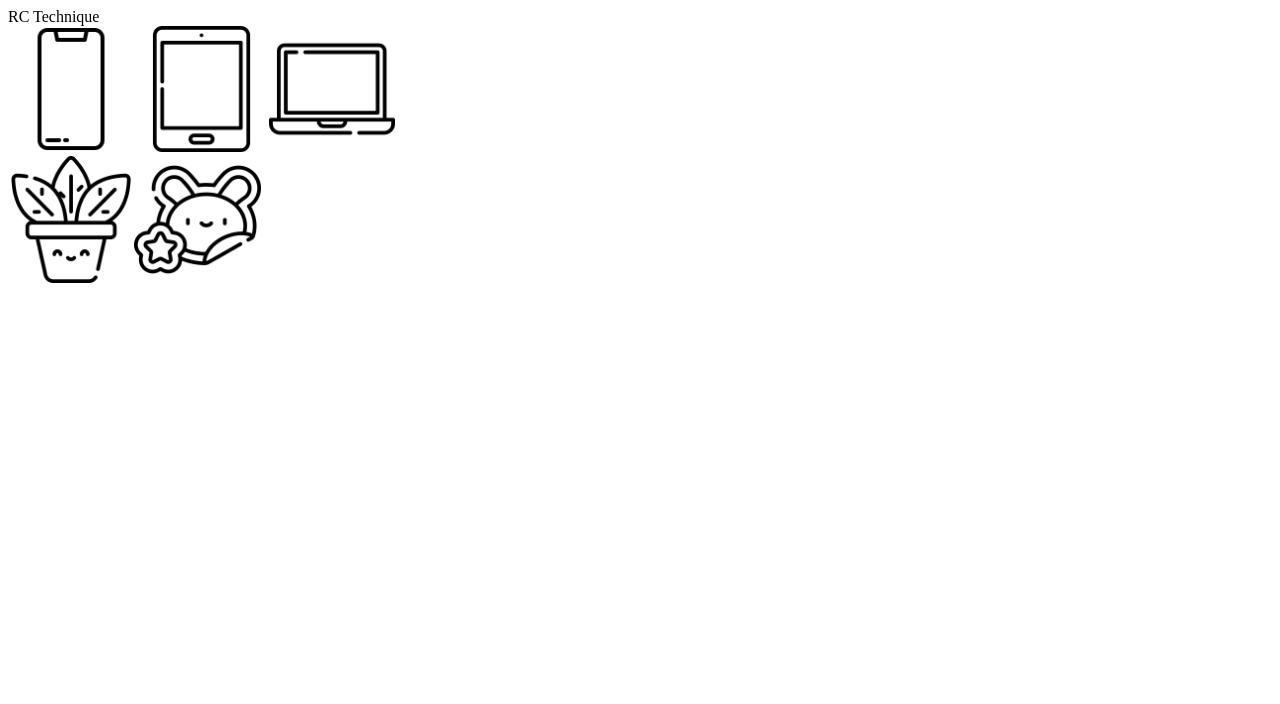
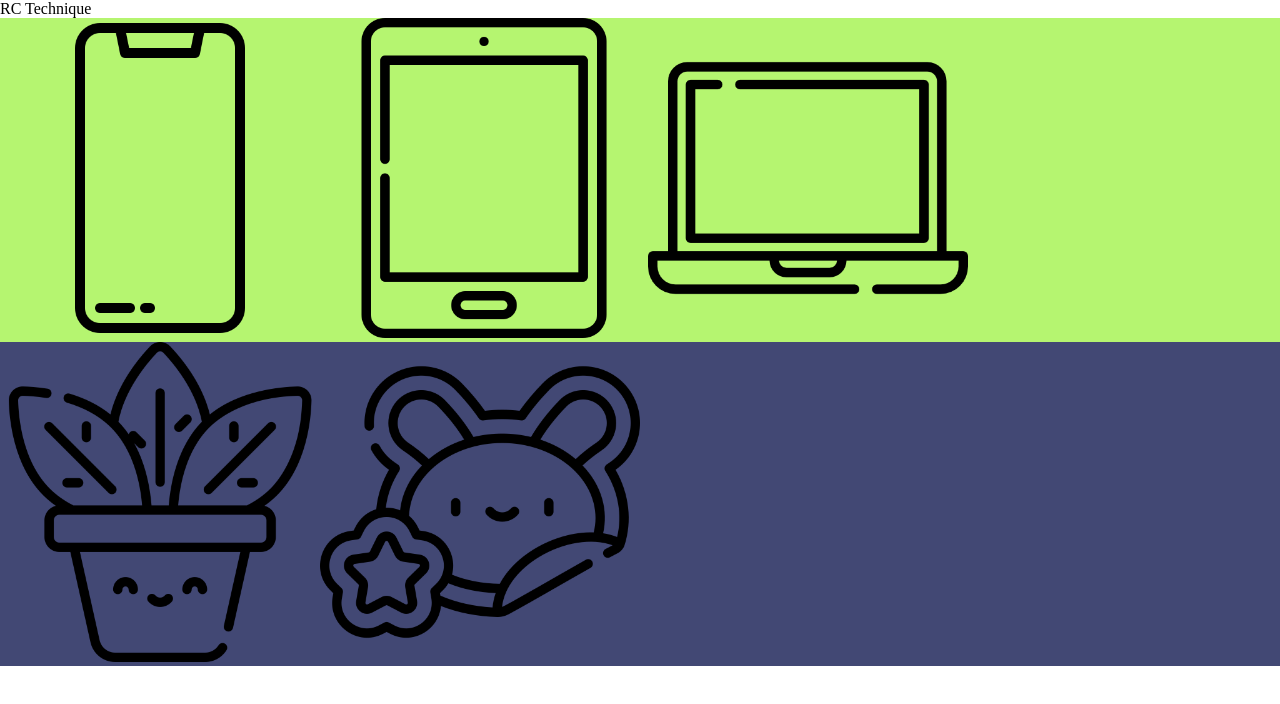
Before and after one commit to Ch3ru09/rctechnique, a React (Create React App) app: page / in a window 1280 px wide. Shown: the top 704 px of the page. Built offline with nearby package versions, Linux system fonts and the light colour scheme.

Commit message:
added colored backgrounds

```diff
--- a/src/Lobby.js
+++ b/src/Lobby.js
@@ -2,25 +2,23 @@ import React from 'react'
 
 export default class Lobby extends React.Component {
   constructor (props) {
-    super(props)
-    this.state = {
-
-    }
+    super(props);
+    this.state = {};
   }
 
   handleImageClick(page) {
-    this.props.changePage(page)
+    this.props.changePage(page);
   }
 
   render() {
     return (
       <>
-        <div className="container">
+        <div className="container bg-primary-200">
           <img src="smartphone.png" alt="phone" onClick={() => {this.handleImageClick("phones")}} /> {/* https://www.flaticon.com/free-icons/phone */}
           <img src="tablet.png" alt="tablet" onClick={() => {this.handleImageClick("tablets")}} /> {/* https://www.flaticon.com/free-icons/tablet */}
           <img src="laptop.png" alt="laptop" onClick={() => {this.handleImageClick("laptops")}} /> {/* https://www.flaticon.com/free-icons/laptop */}
         </div>
-        <div className="container">
+        <div className="container bg-dark-700">
           <img src="plant.png" alt="plant" onClick={() => {this.handleImageClick("plantPots")}} />
           <img src="sticker.png" alt="sticker" onClick={() => {this.handleImageClick("stickers")}} />
         </div>
--- a/src/app.css
+++ b/src/app.css
@@ -1,3 +1,25 @@
+:root {
+  --bg-primary-200: #b5f570;
+  --bg-primary-400: #88ef1a;
+  --bg-dark-700: #424874;
+}
+
+.bg-primary-200 {
+  background-color: var(--bg-primary-200);
+}
+
+.bg-primary-400 {
+  background-color: var(--bg-primary-400);
+}
+
+.bg-dark-700 {
+  background-color: var(--bg-dark-700);
+}
+
+* {
+  margin: 0;
+}
+
 .container > img {
-  max-width: 10%;
+  max-width: 25%;
 }
```
